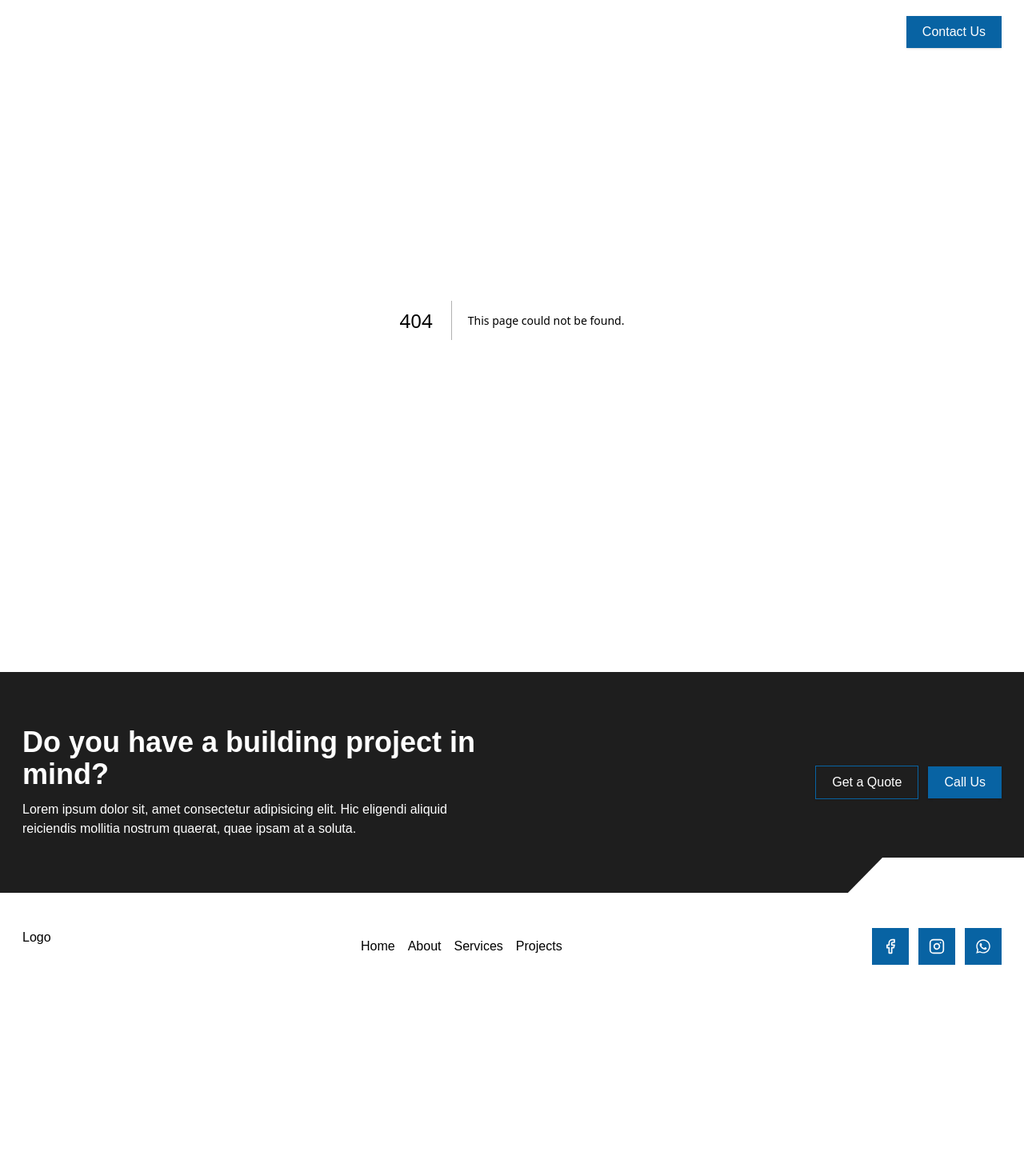
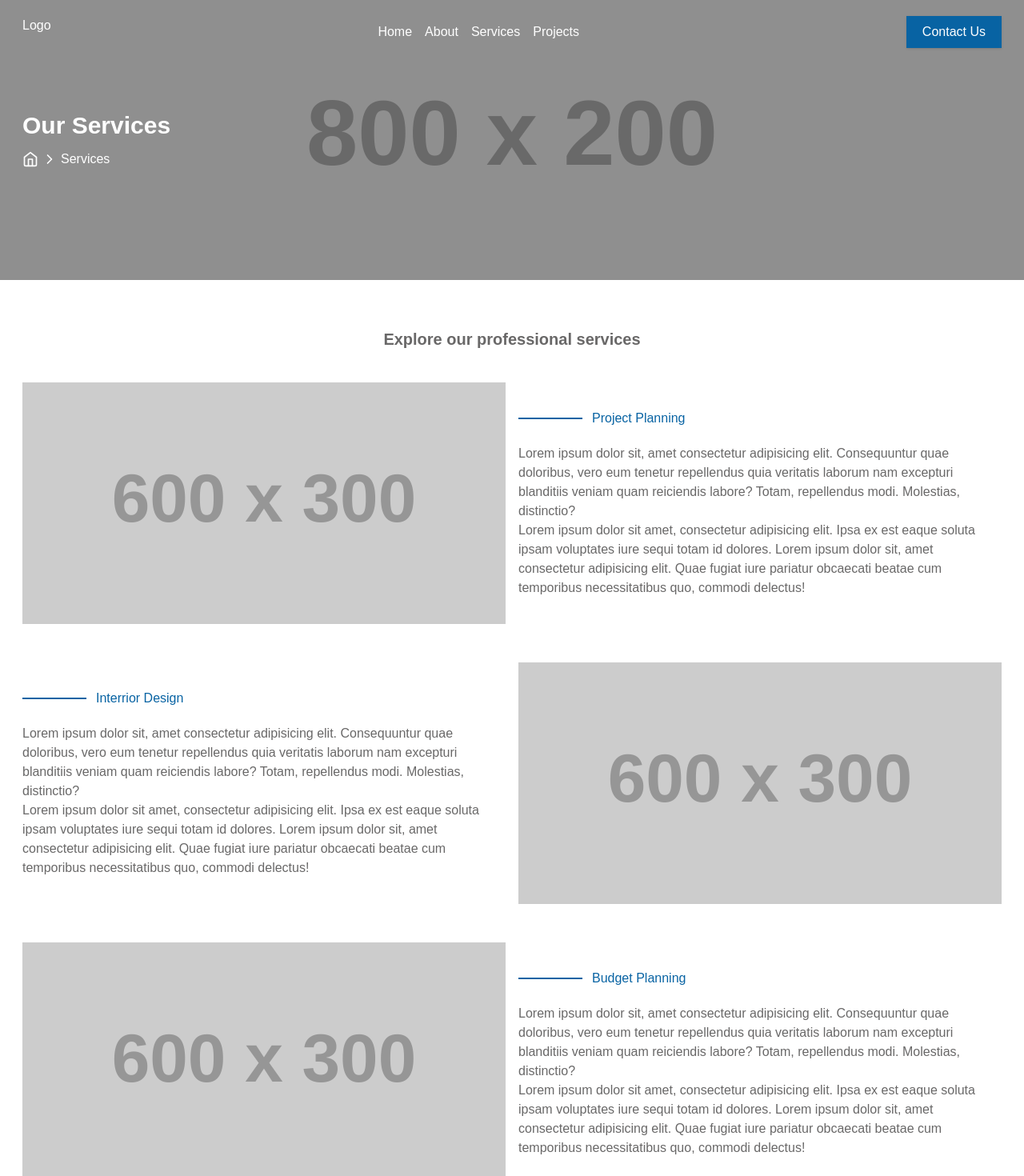
Before and after one commit to JAjorgbor/av-construction, a Next.js app: page /services in a window 1280 px wide. Before the commit this address had no page. Shown: the top 1470 px of the page at 80% size. Before the commit the page ends 1250 px from the top, so only its background shows below. Built offline with nearby package versions, Linux system fonts and the light colour scheme.

Commit message:
Implemented services page

```diff
--- a/app/layout.tsx
+++ b/app/layout.tsx
@@ -16,7 +16,7 @@ const geistMono = localFont({
 });
 
 export const metadata: Metadata = {
-  title: "AV Construction",
+  title: { default: "AV Construction", template: "%s | AV Construction" },
   description: "Generated by create next app",
 };
 
--- a/app/page.tsx
+++ b/app/page.tsx
@@ -4,7 +4,9 @@ import Title from "@/components/elements/Title";
 import ServiceCard from "@/components/home/ServiceCard";
 import TestimonialsSection from "@/components/home/TestimonialsSection";
 import Image from "next/image";
-import { PiBlueprint } from "react-icons/pi";
+import { AiOutlineFundProjectionScreen } from "react-icons/ai";
+import { IoBarChartOutline } from "react-icons/io5";
+import { MdOutlineDesignServices } from "react-icons/md";
 
 export default function Home() {
   return (
@@ -79,17 +81,23 @@ export default function Home() {
           </div>
         </div>
         <div className="grid grid-cols-[repeat(auto-fit,minmax(300px,1fr))] gap-5">
-          <ServiceCard icon={<PiBlueprint />} title="Project Planning">
+          <ServiceCard
+            icon={<AiOutlineFundProjectionScreen />}
+            title="Project Planning"
+          >
             Lorem ipsum dolor sit amet consectetur adipisicing elit. Nostrum
             consequatur voluptas sapiente. Saepe debitis illo, placeat
             exercitationem sequi quam neque!
           </ServiceCard>
-          <ServiceCard icon={<PiBlueprint />} title="Interior Design">
+          <ServiceCard
+            icon={<MdOutlineDesignServices />}
+            title="Interior Design"
+          >
             Lorem ipsum dolor sit amet consectetur adipisicing elit. Nostrum
             consequatur voluptas sapiente. Saepe debitis illo, placeat
             exercitationem sequi quam neque!
           </ServiceCard>
-          <ServiceCard icon={<PiBlueprint />} title="Budget Planning">
+          <ServiceCard icon={<IoBarChartOutline />} title="Budget Planning">
             Lorem ipsum dolor sit amet consectetur adipisicing elit. Nostrum
             consequatur voluptas sapiente. Saepe debitis illo, placeat
             exercitationem sequi quam neque!
--- /dev/null
+++ b/app/services/page.tsx
@@ -0,0 +1,101 @@
+import BreadCrumbs from "@/components/elements/Breadcrumbs";
+import Container from "@/components/elements/Container";
+import Title from "@/components/elements/Title";
+import Image from "next/image";
+
+export const metadata = { title: "Services" };
+
+export default function ServicesPage() {
+  return (
+    <>
+      <BreadCrumbs
+        title="Our Services"
+        links={[{ label: "Services", href: "/services" }]}
+      />
+      <Container className="text-foreground">
+        {" "}
+        <h3 className="font-bold text-xl text-center my-10">
+          Explore our professional services
+        </h3>
+        <div className="space-y-12">
+          <div className="flex gap-4 flex-col md:flex-row items-center">
+            <Image
+              src="https://dummyimage.com/600x300"
+              alt="service"
+              className="object-cover flex-1"
+              width={400}
+              height={400}
+            />
+            <div className="space-y-5 flex-1">
+              <Title>Project Planning</Title>
+              <p>
+                Lorem ipsum dolor sit, amet consectetur adipisicing elit.
+                Consequuntur quae doloribus, vero eum tenetur repellendus quia
+                veritatis laborum nam excepturi blanditiis veniam quam
+                reiciendis labore? Totam, repellendus modi. Molestias,
+                distinctio?
+                <br />
+                Lorem ipsum dolor sit amet, consectetur adipisicing elit. Ipsa
+                ex est eaque soluta ipsam voluptates iure sequi totam id
+                dolores. Lorem ipsum dolor sit, amet consectetur adipisicing
+                elit. Quae fugiat iure pariatur obcaecati beatae cum temporibus
+                necessitatibus quo, commodi delectus!
+              </p>
+            </div>
+          </div>
+          <div className="flex gap-4 flex-col md:flex-row items-center">
+            <div className="flex-1 space-y-5 order-2 md:order-none">
+              <Title>Interrior Design</Title>
+              <p>
+                Lorem ipsum dolor sit, amet consectetur adipisicing elit.
+                Consequuntur quae doloribus, vero eum tenetur repellendus quia
+                veritatis laborum nam excepturi blanditiis veniam quam
+                reiciendis labore? Totam, repellendus modi. Molestias,
+                distinctio?
+                <br />
+                Lorem ipsum dolor sit amet, consectetur adipisicing elit. Ipsa
+                ex est eaque soluta ipsam voluptates iure sequi totam id
+                dolores. Lorem ipsum dolor sit, amet consectetur adipisicing
+                elit. Quae fugiat iure pariatur obcaecati beatae cum temporibus
+                necessitatibus quo, commodi delectus!
+              </p>
+            </div>
+
+            <Image
+              src="https://dummyimage.com/600x300"
+              alt="service"
+              className="object-cover flex-1"
+              width={400}
+              height={400}
+            />
+          </div>
+          <div className="flex gap-4 flex-col md:flex-row items-center">
+            <Image
+              src="https://dummyimage.com/600x300"
+              alt="service"
+              className="object-cover flex-1"
+              width={400}
+              height={400}
+            />
+            <div className="space-y-5 flex-1">
+              <Title>Budget Planning</Title>
+              <p>
+                Lorem ipsum dolor sit, amet consectetur adipisicing elit.
+                Consequuntur quae doloribus, vero eum tenetur repellendus quia
+                veritatis laborum nam excepturi blanditiis veniam quam
+                reiciendis labore? Totam, repellendus modi. Molestias,
+                distinctio?
+                <br />
+                Lorem ipsum dolor sit amet, consectetur adipisicing elit. Ipsa
+                ex est eaque soluta ipsam voluptates iure sequi totam id
+                dolores. Lorem ipsum dolor sit, amet consectetur adipisicing
+                elit. Quae fugiat iure pariatur obcaecati beatae cum temporibus
+                necessitatibus quo, commodi delectus!
+              </p>
+            </div>
+          </div>
+        </div>
+      </Container>
+    </>
+  );
+}
--- a/components/home/ServiceCard.tsx
+++ b/components/home/ServiceCard.tsx
@@ -9,7 +9,7 @@ interface ServiceCardProps {
 const ServiceCard: FC<ServiceCardProps> = ({ icon, title, children }) => {
   return (
     <div className="p-6 space-y-5 transition-colors group hover:text-white shadow-lg hover:bg-primary duration-500">
-      <span className="text-5xl text-primary group-hover:text-white">
+      <span className="text-6xl text-primary group-hover:text-white">
         {icon}
       </span>
       <h3 className="text-2xl font-bold uppercase">{title}</h3>
```
